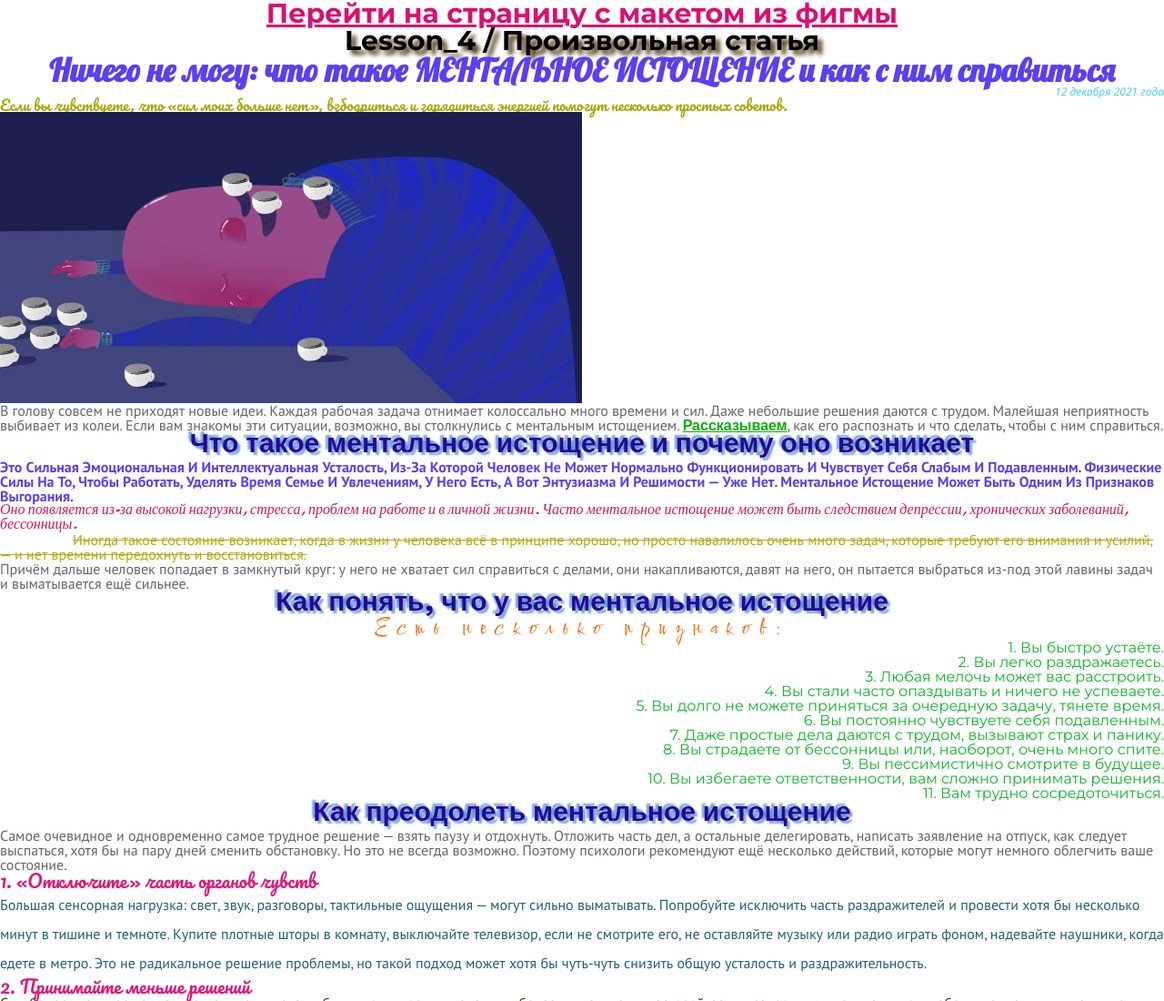
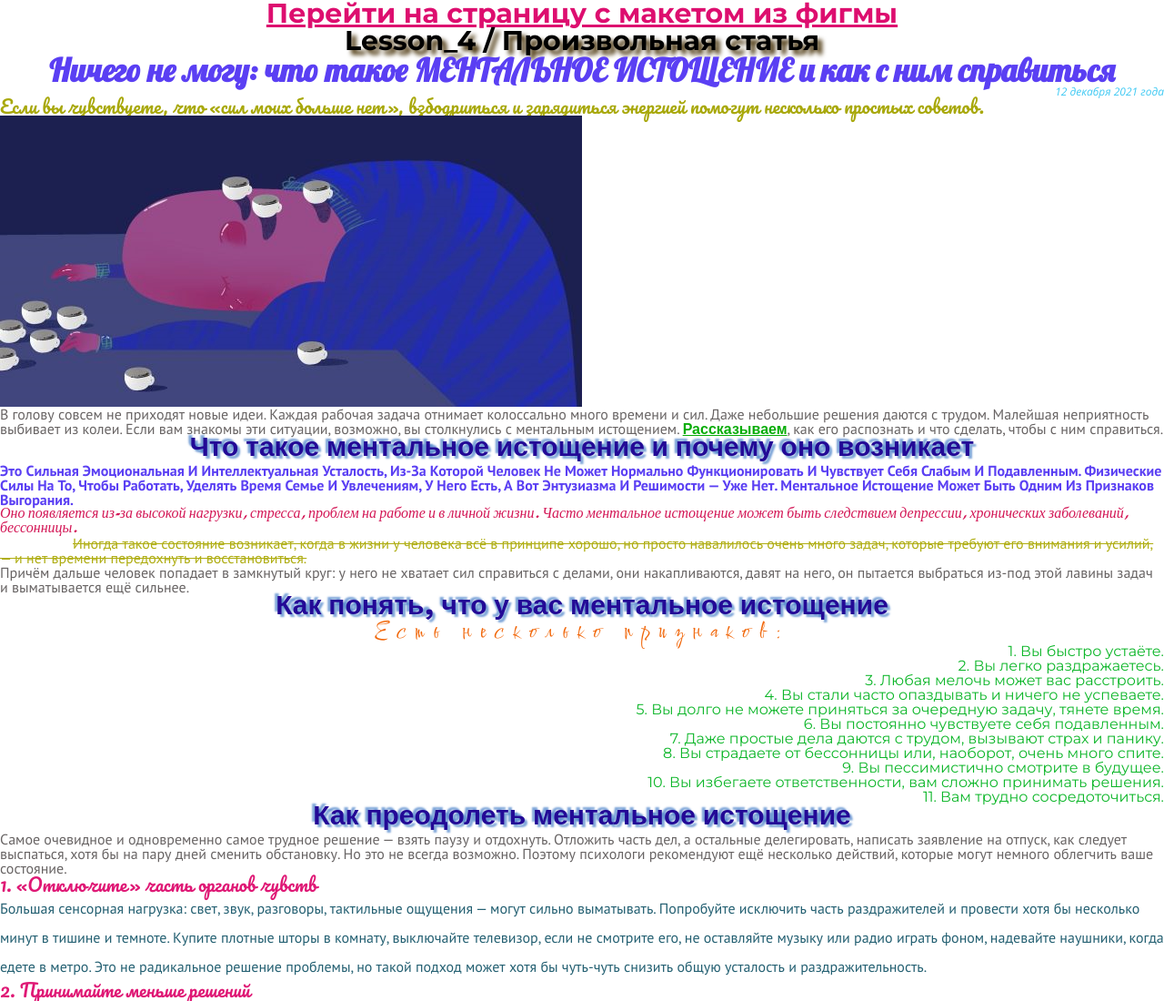
Before and after one commit to web-sarang/Lesson_4, a plain HTML site: page index.html in a window 1280 px wide. Shown: the top 1100 px of the page at 91% size. Drawn offline with Linux system fonts and the light colour scheme.

Commit message:
Update style.css

```diff
--- a/css/style.css
+++ b/css/style.css
@@ -66,7 +66,7 @@ p {
 
 .intro-text {
     font-family: "Pacifico";
-    font-style: 20px;
+    font-size: 20px;
     color: rgb(168, 168, 10);
 }
 .menu-item {
@@ -129,7 +129,6 @@ p {
 .symptom-text {
     font-family: 'Comforter', cursive;
     font-size: 25px;
-    font-style: monospace;
     letter-spacing: 10px;
     text-align: center;
     color:rgb(241, 103, 10)
```
